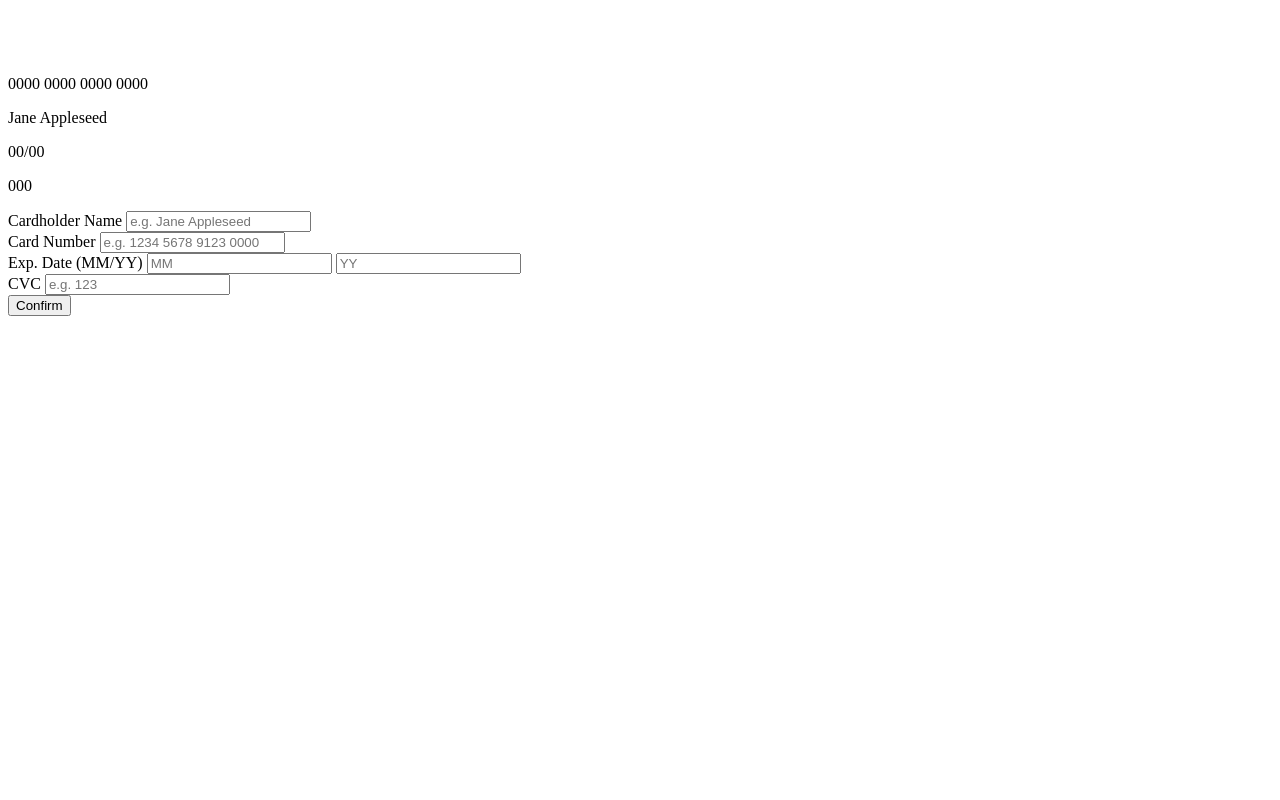
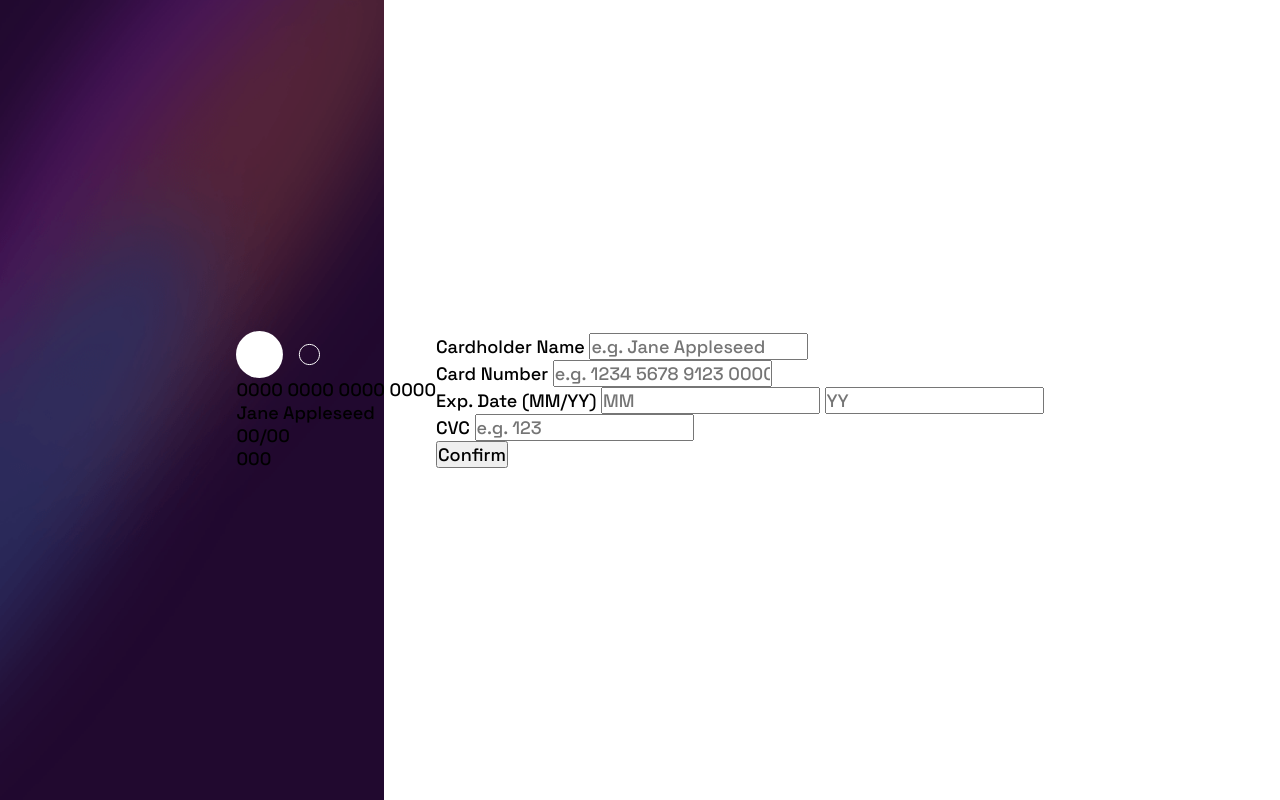
Before and after one commit to alijenzri/interactive-card-details-form-main, a plain HTML site: page index.html in a window 1280 px wide. Drawn offline with Linux system fonts and the light colour scheme.

Commit message:
styling the body and moving to card-section

```diff
--- a/index.html
+++ b/index.html
@@ -5,6 +5,7 @@
   <meta charset="UTF-8">
   <meta name="viewport" content="width=device-width, initial-scale=1.0">
   <link rel="icon" type="image/png" sizes="32x32" href="./images/favicon-32x32.png">
+  <link rel="stylesheet" href="style.css">
   <title>Frontend Mentor | Interactive Card Details Form</title>
 </head>
 
--- a/style.css
+++ b/style.css
@@ -1,5 +1,5 @@
 /* | IMPORTS */
-@import url('https://fonts.googleapis.com/css2?family=Josefin+Sans:ital,wght@0,100..700;1,100..700&display=swap');
+@import url('https://fonts.googleapis.com/css2?family=Space+Grotesk:wght@300..700&display=swap');
 
 /* | CSS RESET  */
 * {
@@ -22,9 +22,27 @@ button {
 /* | VARIABLES */
 :root {
     /* | COLORS */
+    --active-input : linear-gradient(to right, hsl(249, 99%, 64%), hsl(278, 94%, 30%)); /* active input border */
+    --Red : hsl(0, 100%, 66%); /* input errors */
+    --White: hsl(0, 0%, 100%);
+    --Light-grayish-violet: hsl(270, 3%, 87%);
+    --Dark-grayish-violet: hsl(279, 6%, 55%);
+    --Very-dark-violet: hsl(278, 68%, 11%);
 
     /* | FONT */
-
+    --body-fonts: 500 18px 'Space Grotesk';
 }
 
 /* | GENERAL STYLES */
+body {
+    font: var(--body-fonts);
+    display: flex;
+    flex-direction: row;
+    justify-content: center;
+    align-items: center;
+    height: 100vh;
+    background-image: url('images/bg-main-desktop.png');
+    background-repeat: no-repeat;
+    background-size: 30% 100%;
+
+}
```
